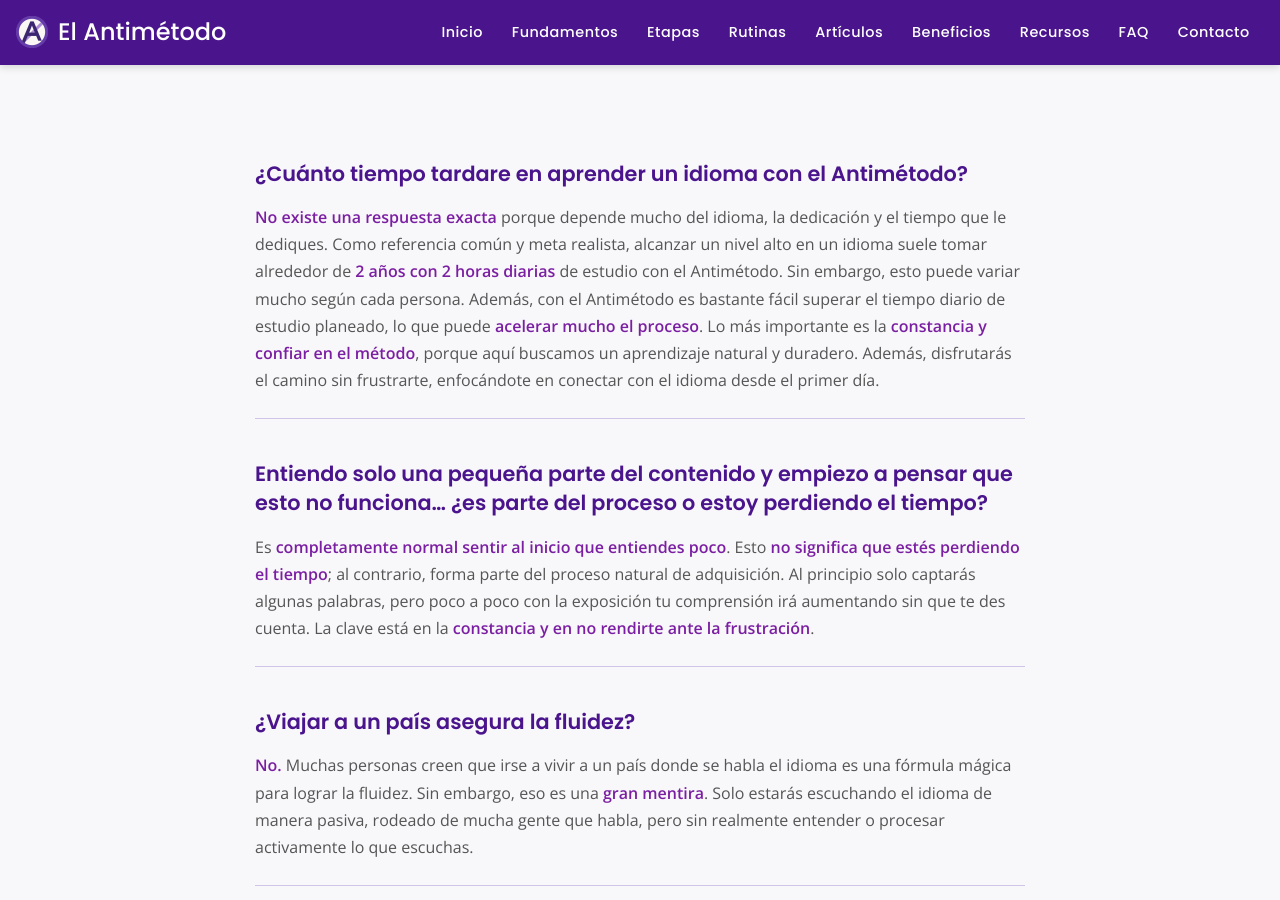
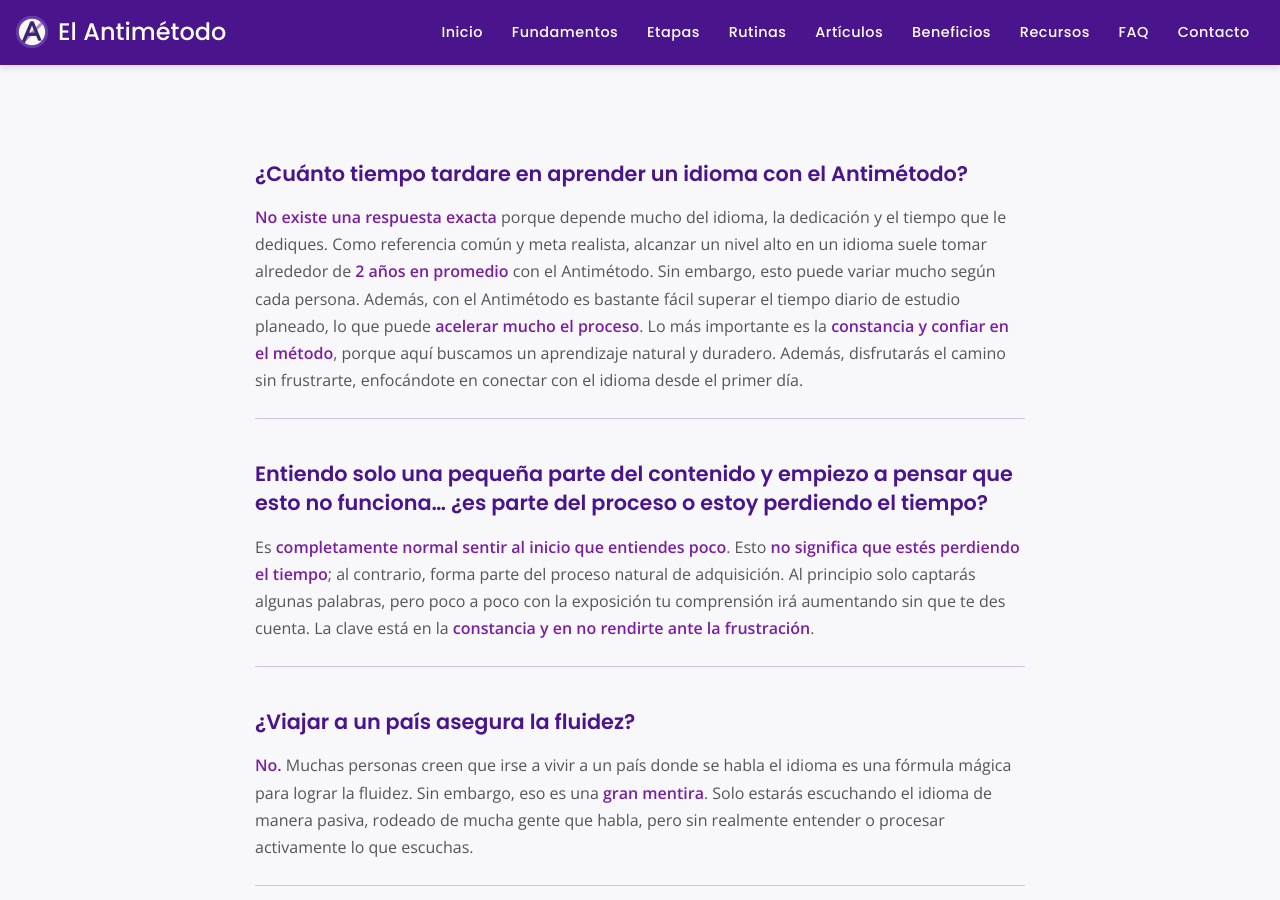
Before and after one commit to LuiseM93/ElAntimetodo, a Jekyll site: the page built from faq.md, in a window 1280 px wide and 900 px high, scrolled down 557 px. Built offline with Jekyll 4.4.1, drawn with Linux system fonts in a browser that asks for light colours.

Commit message:
Update faq.md

```diff
--- a/faq.md
+++ b/faq.md
@@ -67,7 +67,7 @@ description: Respuestas a las dudas más comunes sobre El Antimétodo, el aprend
     <div class="faq-item">
       <h3 class="faq-question">¿Cuánto tiempo tardare en aprender un idioma con el Antimétodo?</h3>
       <div class="faq-answer">
-        <p><strong>No existe una respuesta exacta</strong> porque depende mucho del idioma, la dedicación y el tiempo que le dediques. Como referencia común y meta realista, alcanzar un nivel alto en un idioma suele tomar alrededor de <strong>2 años con 2 horas diarias</strong> de estudio con el Antimétodo. Sin embargo, esto puede variar mucho según cada persona. Además, con el Antimétodo es bastante fácil superar el tiempo diario de estudio planeado, lo que puede <strong>acelerar mucho el proceso</strong>. Lo más importante es la <strong>constancia y confiar en el método</strong>, porque aquí buscamos un aprendizaje natural y duradero. Además, disfrutarás el camino sin frustrarte, enfocándote en conectar con el idioma desde el primer día.</p>
+        <p><strong>No existe una respuesta exacta</strong> porque depende mucho del idioma, la dedicación y el tiempo que le dediques. Como referencia común y meta realista, alcanzar un nivel alto en un idioma suele tomar alrededor de <strong>2 años en promedio</strong> con el Antimétodo. Sin embargo, esto puede variar mucho según cada persona. Además, con el Antimétodo es bastante fácil superar el tiempo diario de estudio planeado, lo que puede <strong>acelerar mucho el proceso</strong>. Lo más importante es la <strong>constancia y confiar en el método</strong>, porque aquí buscamos un aprendizaje natural y duradero. Además, disfrutarás el camino sin frustrarte, enfocándote en conectar con el idioma desde el primer día.</p>
       </div>
     </div>
 
```
